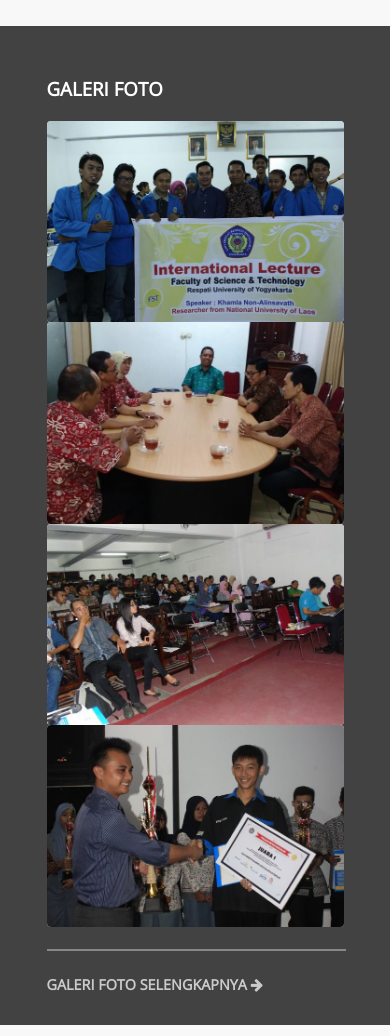
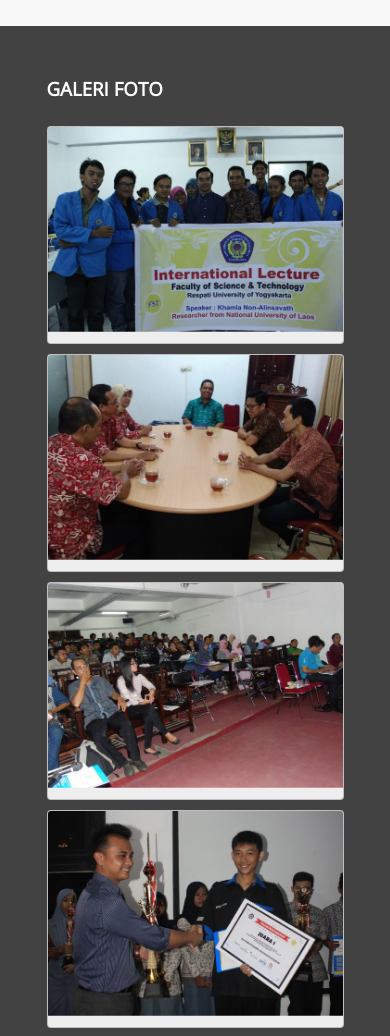
Before and after one commit to swengkie88/mtrd2-unriyo.github.io, a plain HTML site: page index.html in a window 390 px wide. Shown: the part 1850-2886 px from the top of the page. Drawn offline with nearby package versions, Linux system fonts and the light colour scheme.

Commit message:
Update style.css

```diff
--- a/assets/css/style.css
+++ b/assets/css/style.css
@@ -1138,7 +1138,7 @@ footer{
 	}
 	.list-gallery li, .list-testimonial li{
 		width: 50%;
-		margin: 0 0 0 0;
+		margin: 5px 0px !important;
 		float: left;
 	}
 }
@@ -1146,9 +1146,9 @@ footer{
 	.list-gallery li, .list-testimonial li{
 		height:  auto;
 		width: 100%;
-		margin: 0 0 0 0;
+		margin: 5px 0px !important;
 		float: left;
-		border: none;
-		margin-bottom: 10px;
+		border: 1px solid rgba(0,0,0,0.2);
+		padding: 0 0 16px 0px;
 	}
 }
```
